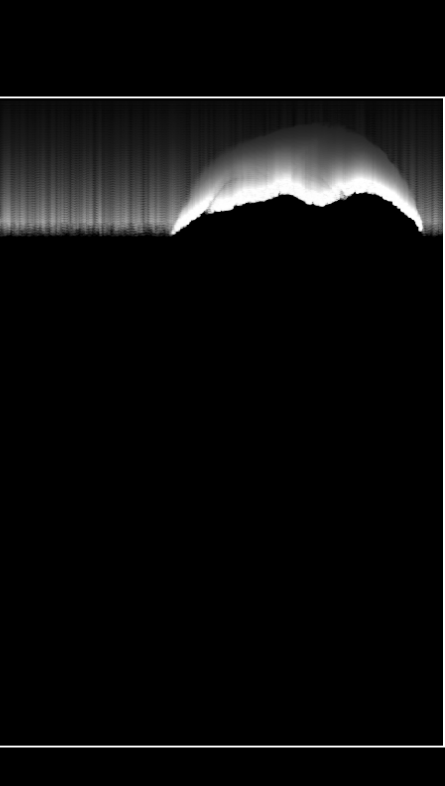
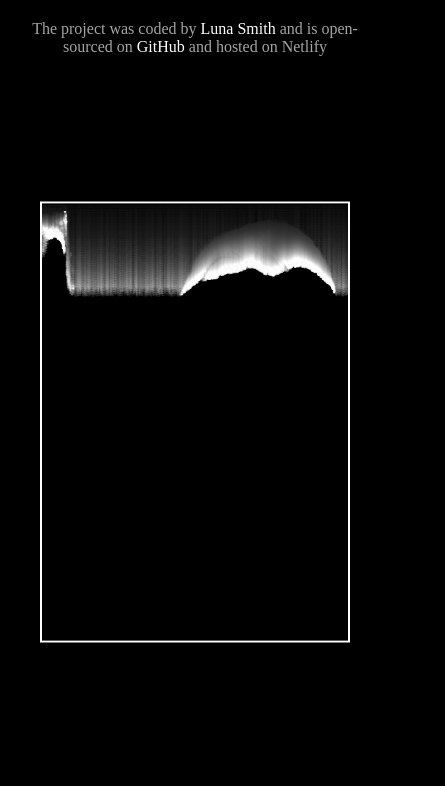
Before and after one commit to Lu-Smith/pixel-rain-javascript, a plain HTML site: page index.html in a window 390 px wide. Shown: the whole page, 445 px wide, since content can reach past the window. Drawn offline with Linux system fonts and the light colour scheme; animation ran at ten frames a second.

Commit message:
Added footer
Made compatible with mobile devices

```diff
--- a/index.html
+++ b/index.html
@@ -9,6 +9,25 @@
   </head>
   <body>
     <canvas id="canvas1"></canvas>
+    <footer>
+      The project was coded by
+      <a
+        href="https://www.lunasmithart.com/"
+        target="_blank"
+        alt="Luna Smith art"
+        class="portfolio-link"
+        >Luna Smith</a
+      >
+      and is open-sourced on
+      <a
+        href="https://github.com/Lu-Smith/pixel-rain-javascript"
+        target="_blank"
+        alt="my GitHub"
+        class="GitHub"
+        >GitHub</a
+      >
+      and hosted on Netlify
+    </footer>
     <script src="script.js"></script>
   </body>
 </html>
--- a/style.css
+++ b/style.css
@@ -14,3 +14,25 @@
   width: 500px;
   height: 651px;
 }
+
+footer {
+  color: #a8a3a3;
+  text-align: center;
+  padding: 20px;
+}
+
+footer a {
+  color: #fff;
+  text-decoration: none;
+}
+
+footer a:hover {
+  color: #c4a8a8;
+}
+
+@media (max-width: 480px) {
+  #canvas1 {
+    width: 310px;
+    height: 441px;
+  }
+}
```
Also changed, not shown: Luna Smith art title.png (added).
